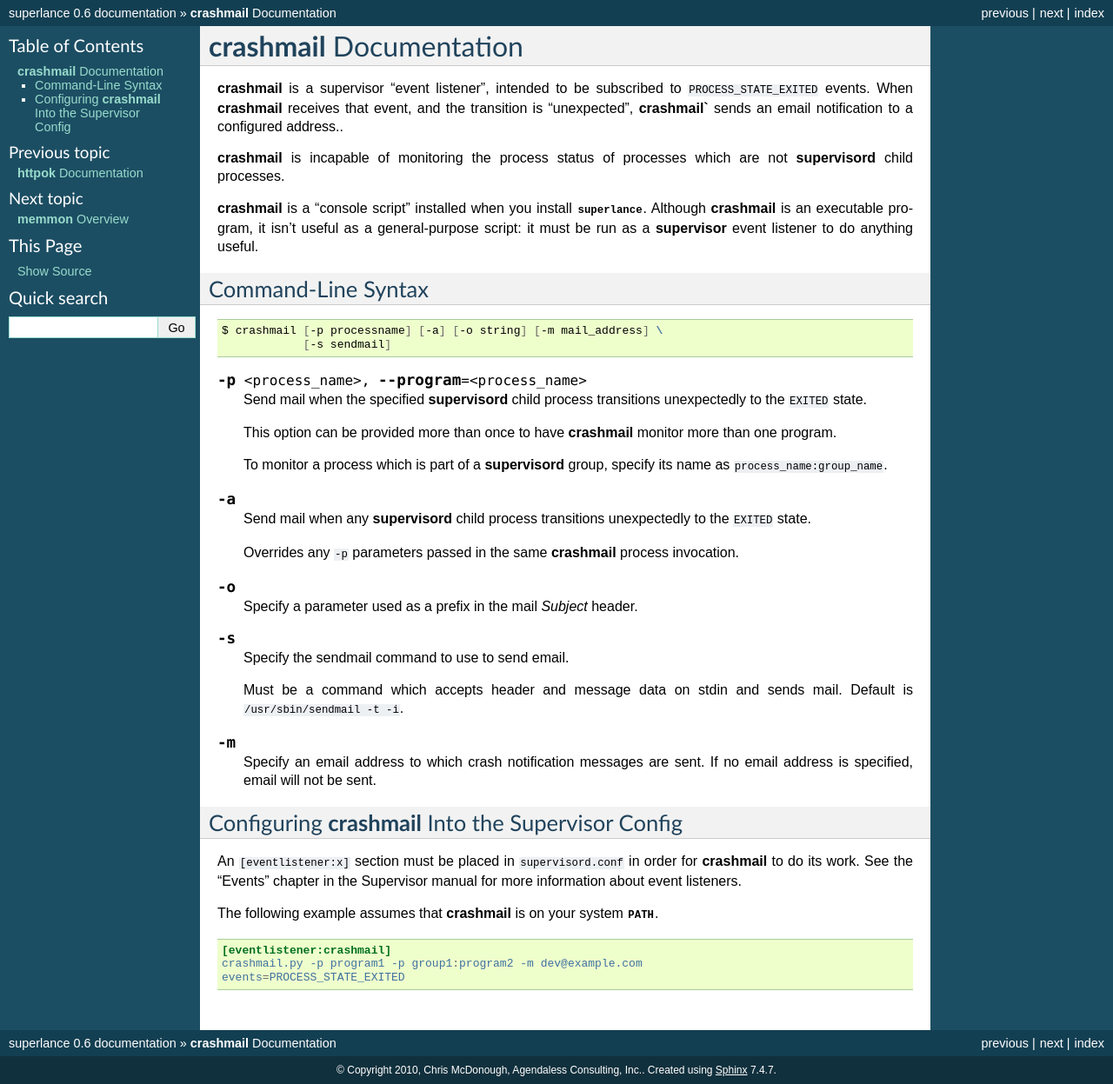
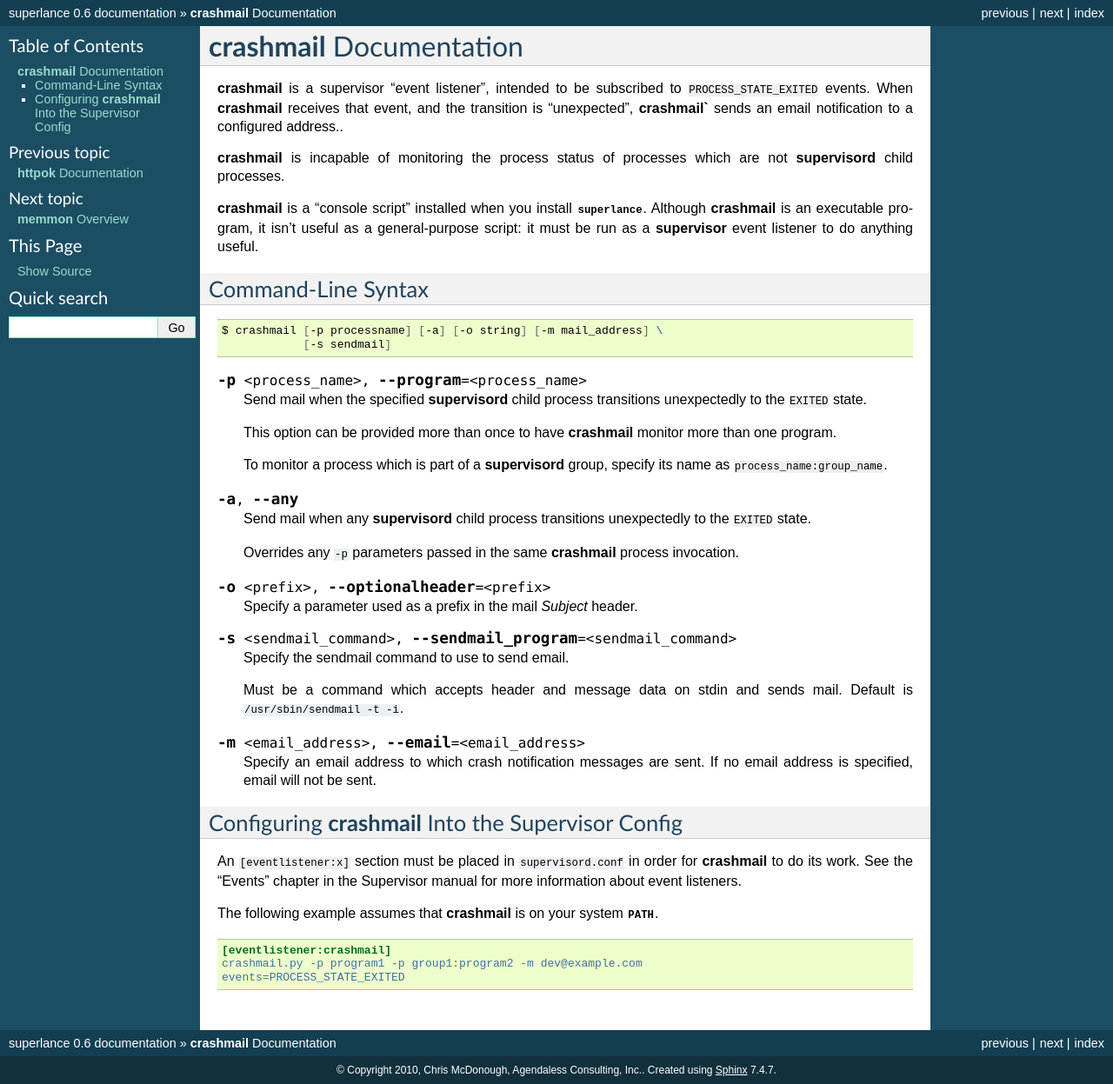
Before and after one commit to Supervisor/superlance, a Sphinx documentation site: the page built from docs/crashmail.rst, in a window 1280 px wide. Shown: the whole page at 87% size. Built offline with Sphinx 7.4.7, drawn with Linux system fonts in a browser that asks for light colours.

Commit message:
Inlclude long opts, parm value names.

```diff
--- a/docs/crashmail.rst
+++ b/docs/crashmail.rst
@@ -35,7 +35,7 @@
    To monitor a process which is part of a :command:`supervisord` group,
    specify its name as ``process_name:group_name``.
 
-.. cmdoption:: -a
+.. cmdoption:: -a, --any
 
    Send mail when any :command:`supervisord` child process transitions
    unexpectedly to the ``EXITED`` state.
@@ -43,19 +43,19 @@
    Overrides any ``-p`` parameters passed in the same :command:`crashmail`
    process invocation.
 
-.. cmdoption:: -o
+.. cmdoption:: -o <prefix>, --optionalheader=<prefix>
 
    Specify a parameter used as a prefix in the mail :mailheader:`Subject`
    header.
 
-.. cmdoption:: -s
+.. cmdoption:: -s <sendmail_command>, --sendmail_program=<sendmail_command>
 
    Specify the sendmail command to use to send email.
 
    Must be a command which accepts header and message data on stdin and
    sends mail.  Default is ``/usr/sbin/sendmail -t -i``.
 
-.. cmdoption:: -m
+.. cmdoption:: -m <email_address>, --email=<email_address>
 
    Specify an email address to which crash notification messages are sent.
    If no email address is specified, email will not be sent.
```
